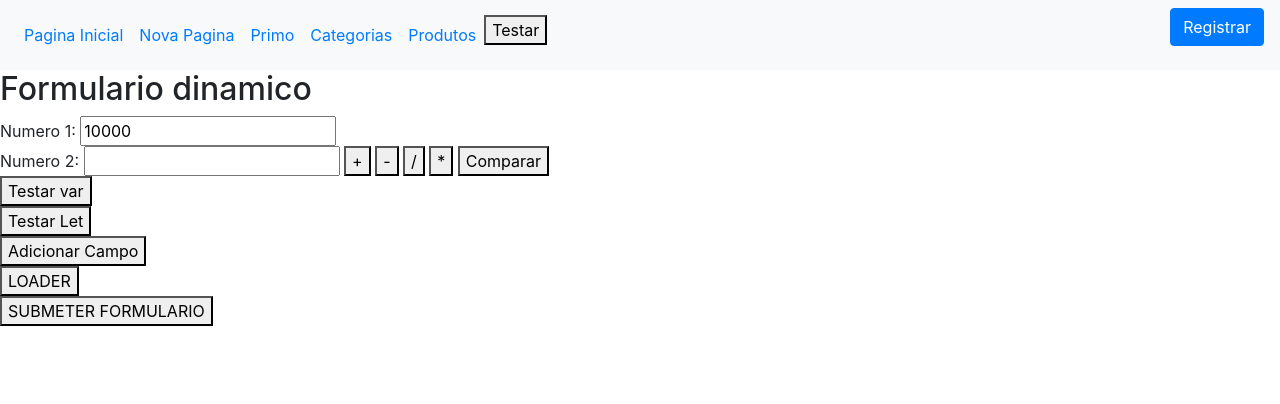
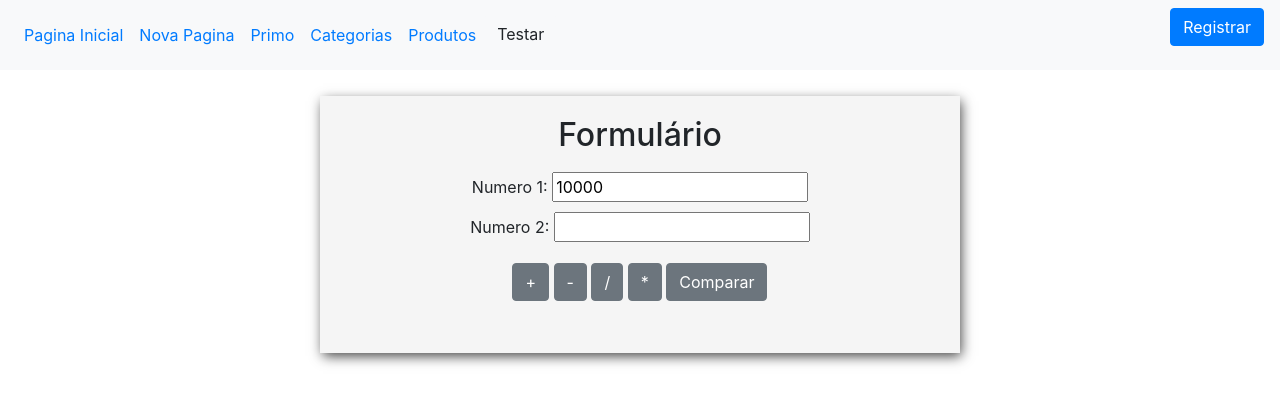
Before and after one commit to mariaeds/javascript_univem, a plain HTML site: page index.html in a window 1280 px wide. Both pictures are taken after a click on the link "Pagina Inicial". Drawn offline with Linux system fonts and the light colour scheme.

Commit message:
alteracao de layout"

```diff
--- a/css/estilo.css
+++ b/css/estilo.css
@@ -2,3 +2,36 @@
     border: 5px solid #f00;
     margin: 20px;
 } */
+
+.form{
+    width: 50%;
+    margin: 0px auto;
+    display: flex;
+    justify-content: center;
+    align-items: center;
+    flex-direction: column;
+    padding: 20px;
+    text-align: center;
+    background: #F5F5F5;
+    box-shadow: 2px 4px 12px -1px rgba(0,0,0,0.75);
+    margin-top: 2%;
+}
+
+.form input{
+    margin-top: 3%;
+}
+
+.form button{
+    margin-top: 3%;
+}
+
+.form p{
+    margin-top: 3%;
+}
+
+.container{
+    display: flex;
+    flex-direction: column;
+    justify-content: center;
+    margin: 0px auto;
+}
--- a/index.html
+++ b/index.html
@@ -43,14 +43,14 @@ html
                     <li class="nav-item">
                         <a class="nav-link" href="#" onclick="transitionTo(event, '/produto')"> Produtos</a>
                     </li>
-                    <li class="nav-item">
-                        <button onclick="testar()" type="button">Testar</button><br>
+                   <li class="nav-item">
+                        <button class="btn btn-light" onclick="testar()" type="button">Testar</button><br>
                     </li>
                 </ul>
                 <form>
                     <div class="pull-right">
                         <button class="btn btn-primary" type="button"
-                            onclick="transitionTo(event, '/registrar')">Registrar</button>
+                            onclick="transitionTo(event, '/register')">Registrar</button>
                     </div>
                 </form>
             </div>
--- a/js/router.js
+++ b/js/router.js
@@ -19,7 +19,7 @@ function carregarConteudo() {
             html = "/src/list_produto.html";
             carregouPaginaProduto();
             break;
-        case "/registrar":
+        case "/register":
             html = "/src/register.html";
             break;
     }
--- a/src/formulario.html
+++ b/src/formulario.html
@@ -1,18 +1,24 @@
 <!-- ANCHOR -->
-<h2>Formulario dinamico</h2>
+<div class="form">
+<h2>Formulário</h2>
     <form action="novapagina.html">
         <!-- TAG FORM COM ATRIBUTO action -->
         <!-- DOM - Document Object Model -->
         Numero 1: <input name="campo1" id="numero1" value="10000"><br> <!-- TAG INPUT -->
         Numero 2: <input name="campo2" id="numero2"> <!-- VOID TAGS -->
-    <button onclick="somar(event)" type="submit">+</button>
-    <button onclick="subtrair(event)" type="submit">-</button>
-    <button onclick="dividir(event)" type="submit">/</button>
-    <button onclick="multiplicar(event)" type="submit">*</button>
-    <button onclick="comparar()" type="button">Comparar</button><br>
-    <button onclick="testarVar()" type="button">Testar var</button><br>
-    <button onclick="testarLet()" type="button">Testar Let</button><br>
-    <button onclick="adicionar()" type="button">Adicionar Campo</button><br>
-    <button type="button">LOADER</button><br>
-    <button type="submit">SUBMETER FORMULARIO</button>
+        <p>
+            <button class="btn btn-secondary" onclick="somar(event)" type="submit">+</button>
+            <button class="btn btn-secondary" onclick="subtrair(event)" type="submit">-</button>
+            <button class="btn btn-secondary" onclick="dividir(event)" type="submit">/</button>
+            <button class="btn btn-secondary" onclick="multiplicar(event)" type="submit">*</button>
+            <button class="btn btn-secondary" onclick="comparar()" type="button">Comparar</button><br>
+        </p>
+        <p>
+            <!---<button class="btn btn-light" onclick="testarVar()" type="button">Testar var</button><br>
+            <button class="btn btn-light" onclick="testarLet()" type="button">Testar Let</button><br>
+            <button class="btn btn-light" onclick="adicionar()" type="button">Adicionar Campo</button><br>
+            <button class="btn btn-light" type="button">Loader</button><br>
+            <button class="btn btn-light" type="submit">Enviar</button>---->
+        </p>
     </form>
+</div>
```
Also changed, not shown: src/list_categoria.html (+2 -0 lines), src/list_produto.html (+2 -0 lines), src/novapagina.html (+8 -8 lines), src/primo.html (+4 -3 lines), src/register.html (+2 -2 lines). Lines whose indentation alone changed are shown as unchanged.
